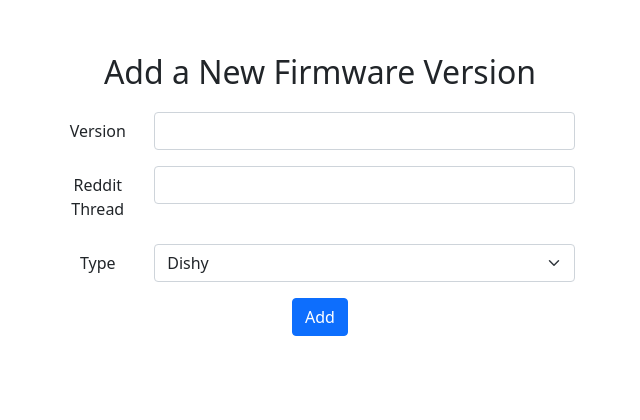
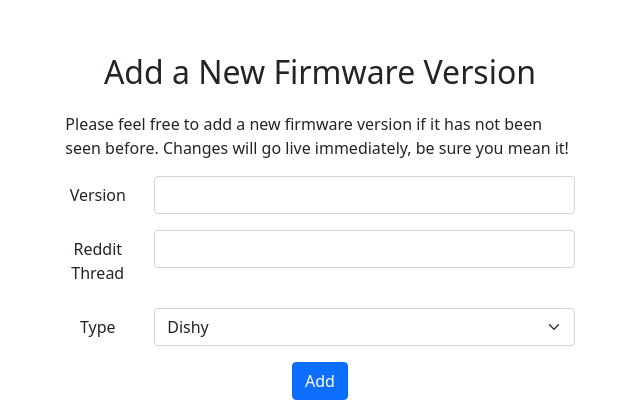
Before and after one commit to AliMickey/starlink-data-tracker, a Flask app: template starlink/templates/firmware/add.html in a window 1280 px wide. Shown: the part 56-476 px from the top of the page, without its empty margins (320-960 px from the left). Run offline with Flask 2, Linux system fonts and the light colour scheme; the template is opened without the code that fills it, so the values that code supplies are empty.

Commit message:
New copy for add form

```diff
--- a/starlink/templates/firmware/add.html
+++ b/starlink/templates/firmware/add.html
@@ -8,6 +8,7 @@
 {% block content %}
   <div class="col-5 text-center">
     <p class="fs-2">Add a New Firmware Version</p>
+    <p class="text-start">Please feel free to add a new firmware version if it has not been seen before. Changes will go live immediately, be sure you mean it!</p>
     <form method="POST" id="addVersionForm">
       <div class="row mb-3">
         <label for="username" class="col-sm-2 col-form-label">Version</label>
```
